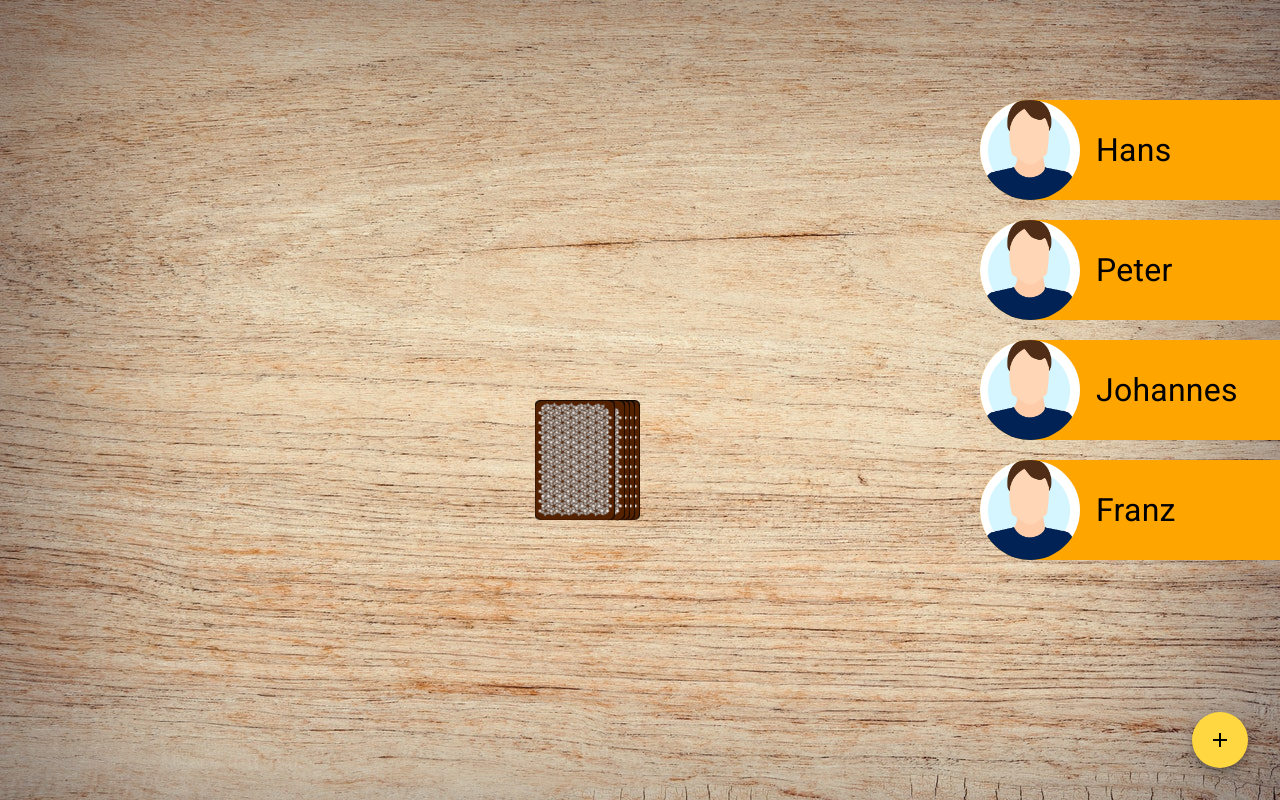
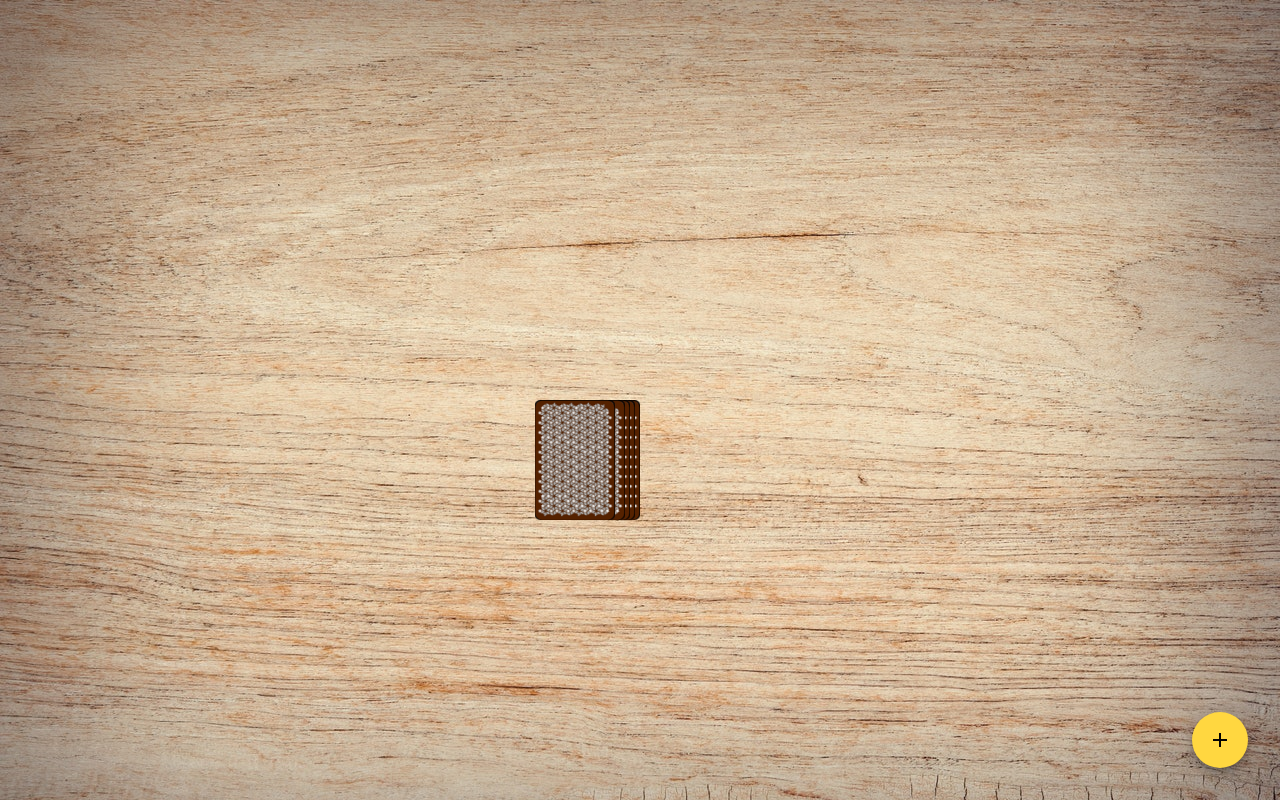
Before and after one commit to hanbit10/developerakademie-ring-of-fire, an Angular app: page /game in a window 1280 px wide. Built offline with nearby package versions, Linux system fonts and the light colour scheme.

Commit message:
add players

```diff
--- a/src/app/dialog-add-player/dialog-add-player.component.html
+++ b/src/app/dialog-add-player/dialog-add-player.component.html
@@ -8,5 +8,5 @@
 </mat-dialog-content>
 <mat-dialog-actions>
   <button mat-button (click)="onNoClick()">No Thanks</button>
-  <button mat-button [mat-dialog-close]="animal()" cdkFocusInitial>Ok</button>
+  <button mat-button [mat-dialog-close]="name" cdkFocusInitial>Ok</button>
 </mat-dialog-actions>
--- a/src/app/game/game.component.ts
+++ b/src/app/game/game.component.ts
@@ -54,9 +54,9 @@ export class GameComponent implements OnInit {
 
   openDialog(): void {
     const dialogRef = this.dialog.open(DialogAddPlayerComponent);
-
-    dialogRef.afterClosed().subscribe((result) => {
-      console.log('The dialog was closed');
+    dialogRef.afterClosed().subscribe((name: string) => {
+      console.log('The dialog was closed', name);
+      this.game.players.push(name);
     });
   }
 }
--- a/src/models/game.ts
+++ b/src/models/game.ts
@@ -1,5 +1,5 @@
 export class Game {
-  public players: string[] = ['Hans', 'Peter', 'Johannes', 'Franz'];
+  public players: string[] = [];
   public stack: string[] = [];
   public playedCards: string[] = [];
   public currentPlayer: number = 0;
```
